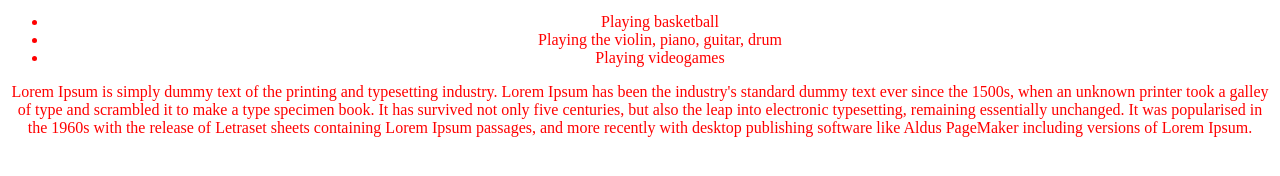
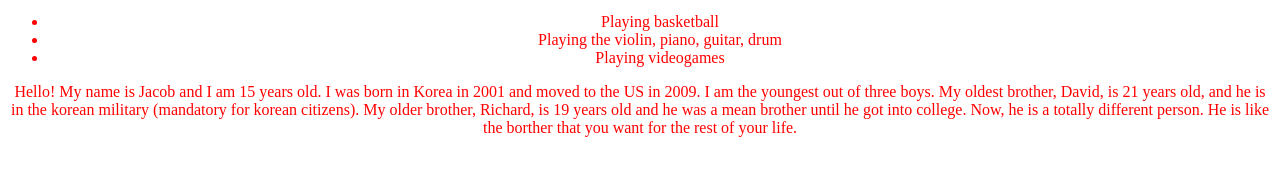
Before and after one commit to JacobHeo/JacobHeo.github.io, a plain HTML site: page index.html in a window 1280 px wide. Shown: the part 282-458 px from the top of the page. Drawn offline with Linux system fonts and the light colour scheme.

```diff
--- a/index.html
+++ b/index.html
@@ -33,8 +33,7 @@
       </ul>
       </p>
     <p>
-      Lorem Ipsum is simply dummy text of the printing and typesetting industry. Lorem Ipsum has been the industry's standard dummy text ever since the 1500s, when an unknown printer took a galley of type and scrambled it to make a type specimen book. It has survived not only five centuries, but also the leap into electronic typesetting, remaining essentially unchanged. It was popularised in the 1960s with the release of Letraset sheets containing Lorem Ipsum passages, and more recently with desktop publishing software like Aldus PageMaker including versions of Lorem Ipsum.
-    </p>
+      Hello! My name is Jacob and I am 15 years old. I was born in Korea in 2001 and moved to the US in 2009. I am the youngest out of three boys. My oldest brother, David, is 21 years old, and he is in the korean military (mandatory for korean citizens). My older brother, Richard, is 19 years old and he was a mean brother until he got into college. Now, he is a totally different person. He is like the borther that you want for the rest of your life.
     </div>
   </body>
 </html>
```
